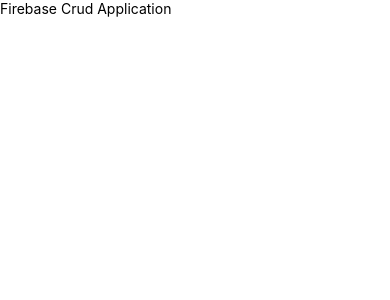
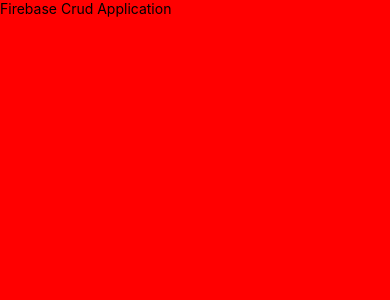
Before and after one commit to Mansoorali121/Firebase-Crup-Application-, a React Native app: screen / in a window 390 px wide. Shown: the top 300 px of the page. Built offline with nearby package versions, Linux system fonts and the light colour scheme.

Commit message:
bg changed

```diff
--- a/App.tsx
+++ b/App.tsx
@@ -3,7 +3,7 @@ import React from 'react'
 
 const App = () => {
   return (
-    <View style={{flex:1}}>
+    <View style={{flex:1, backgroundColor:"red"}}>
       <Text>Firebase Crud Application</Text>
     </View>
   )
```
